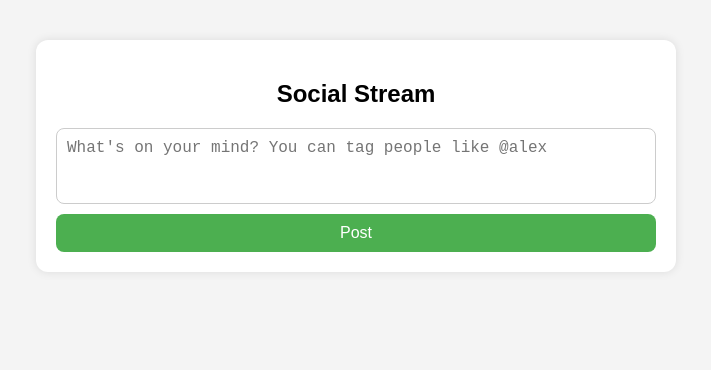
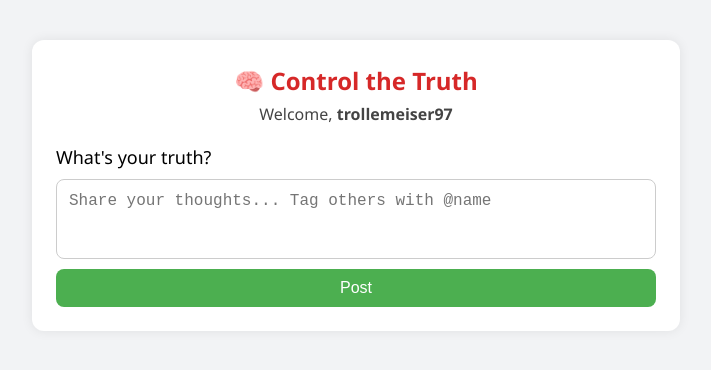
Before and after one commit to annie-r/controlthetruth, a plain HTML site: page index.html in a window 1280 px wide. Shown: the whole page, without its empty margins (284-995 px from the left). Drawn offline with Linux system fonts and the light colour scheme.

Commit message:
Update index.html

```diff
--- a/index.html
+++ b/index.html
@@ -2,11 +2,11 @@
 <html lang="en">
 <head>
   <meta charset="UTF-8">
-  <title>Mock Social Stream</title>
+  <title>Control the Truth - Social Stream</title>
   <style>
     body {
-      font-family: Arial, sans-serif;
-      background: #f4f4f4;
+      font-family: 'Segoe UI', Tahoma, Geneva, Verdana, sans-serif;
+      background: #f2f3f5;
       margin: 0;
       padding: 0;
     }
@@ -14,12 +14,28 @@
       max-width: 600px;
       margin: 40px auto;
       background: white;
-      padding: 20px;
+      padding: 24px;
       border-radius: 12px;
-      box-shadow: 0 0 10px rgba(0,0,0,0.1);
+      box-shadow: 0 0 12px rgba(0,0,0,0.08);
     }
-    h2 {
+    .header {
       text-align: center;
+      margin-bottom: 20px;
+    }
+    .logo {
+      font-size: 24px;
+      font-weight: bold;
+      color: #d62828;
+      margin-bottom: 6px;
+    }
+    .welcome {
+      font-size: 16px;
+      color: #444;
+    }
+    .truth-prompt {
+      font-size: 18px;
+      font-weight: 500;
+      margin: 20px 0 10px;
     }
     #postForm {
       display: flex;
@@ -27,7 +43,7 @@
       gap: 10px;
     }
     #postText {
-      padding: 10px;
+      padding: 12px;
       font-size: 16px;
       border-radius: 8px;
       border: 1px solid #ccc;
@@ -66,9 +82,15 @@
 <body>
 
   <div class="container">
-    <h2>Social Stream</h2>
+    <div class="header">
+      <div class="logo">🧠 Control the Truth</div>
+      <div class="welcome">Welcome, <strong>trollemeiser97</strong></div>
+    </div>
+
+    <div class="truth-prompt">What's your truth?</div>
+
     <form id="postForm">
-      <textarea id="postText" rows="3" placeholder="What's on your mind? You can tag people like @alex"></textarea>
+      <textarea id="postText" rows="3" placeholder="Share your thoughts... Tag others with @name"></textarea>
       <button type="submit" id="submitPost">Post</button>
     </form>
 
```
